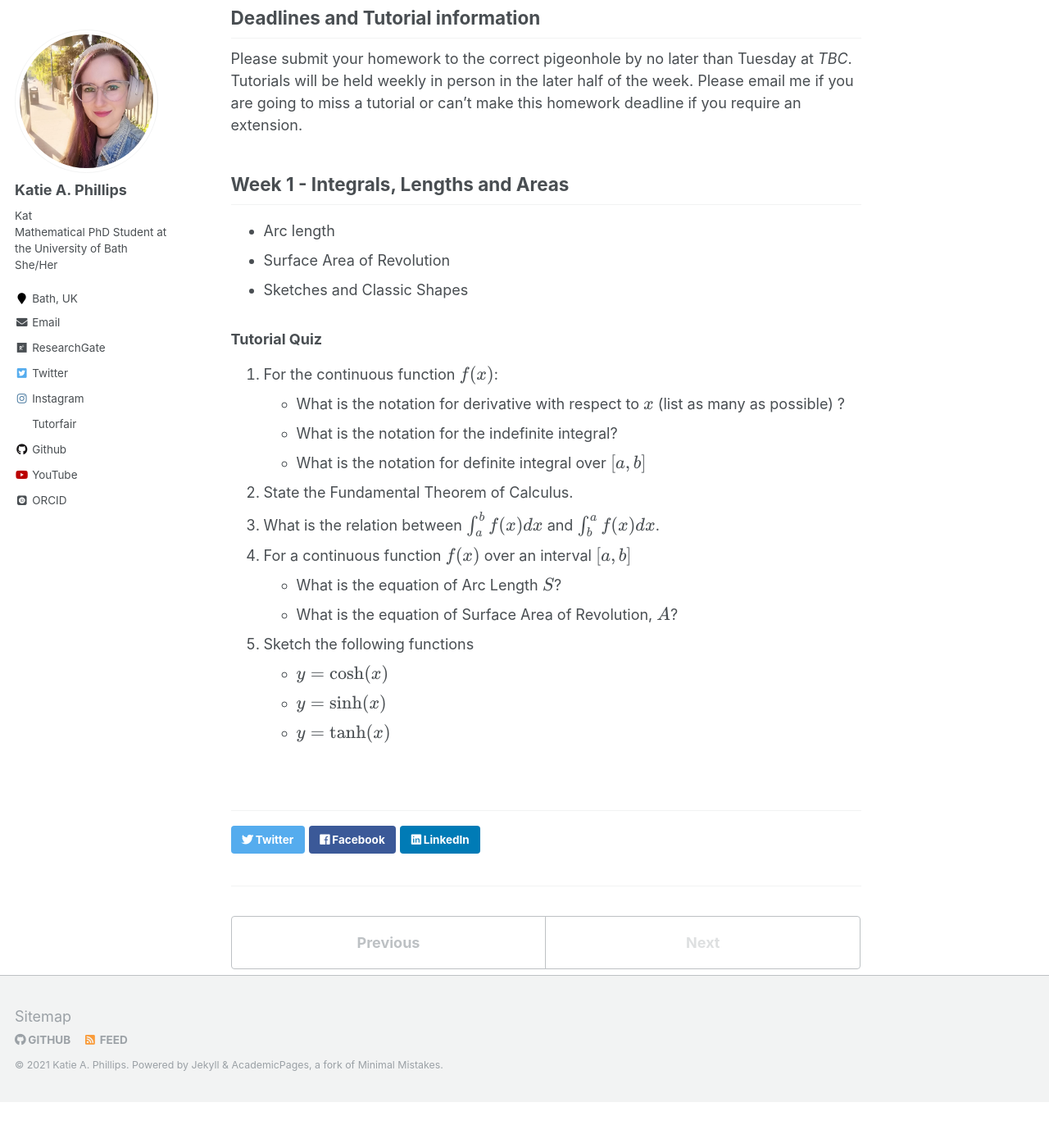
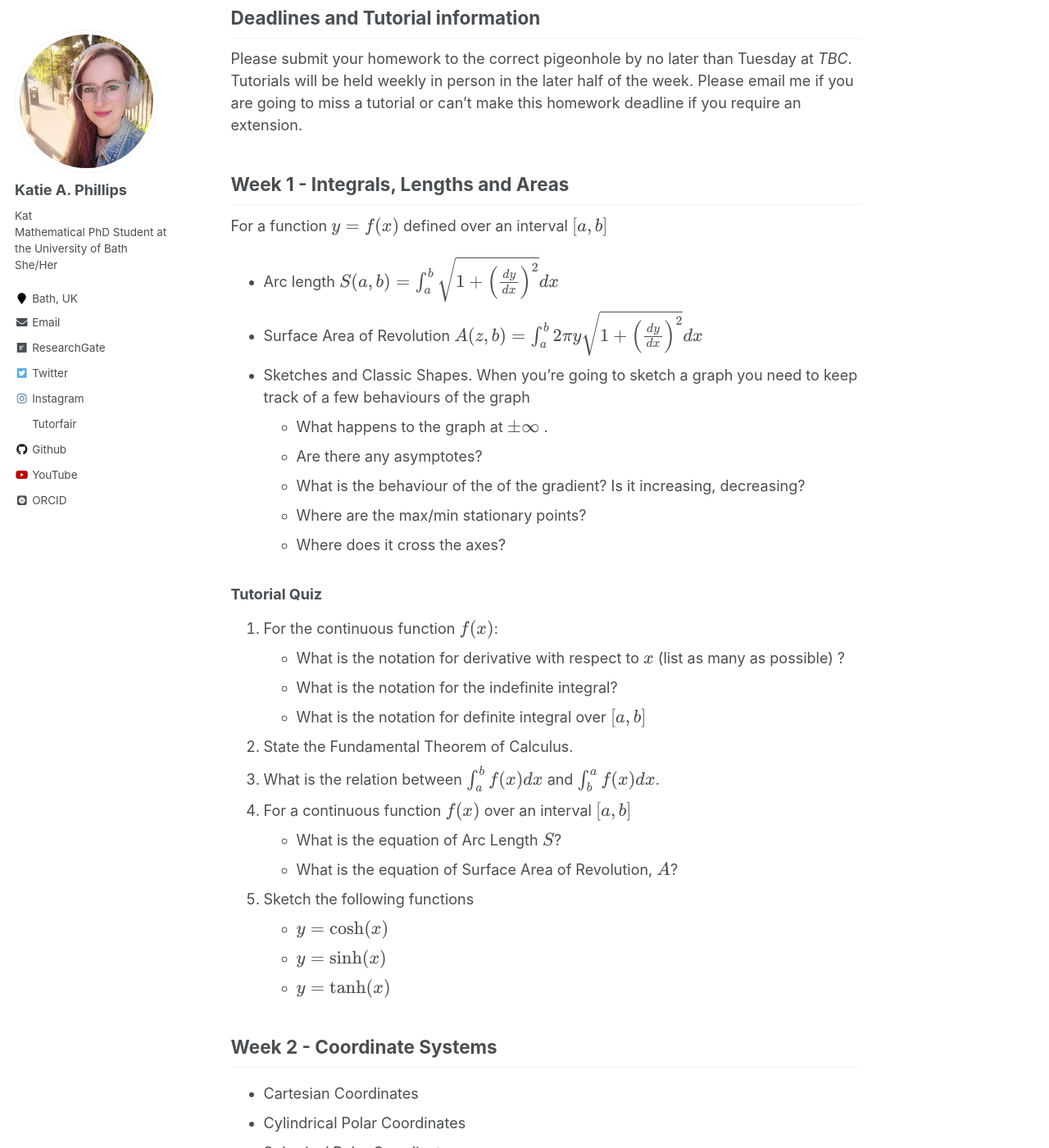
Before and after one commit to kap39/kap39.github.io, a Jekyll site: the page built from _teaching/current-subjects.md, in a window 1280 px wide and 1400 px high, scrolled down 573 px. Shown: the whole window at 82% size. Built offline with Jekyll 4.4.1, drawn with Linux system fonts in a browser that asks for light colours; some web fonts are replaced; formulas are drawn with MathJax 3; before the commit the page ends 1917 px from its top, so only the background shows below that; some of the changed text lies outside the part shown.

Commit message:
week 2 tutorial

```diff
--- a/_teaching/current-subjects.md
+++ b/_teaching/current-subjects.md
@@ -23,10 +23,16 @@
 
 
 ## Week 1 - Integrals, Lengths and Areas
+For a function \$ y=f(x) \$ defined over an interval \$[a,b]\$
+* Arc length \$ S(a,b) = \int_a^b \sqrt{1+\left(\frac{dy}{dx}\right)^2}dx \$
+* Surface Area of Revolution \$ A(z,b) = \int_a^b 2\pi y\sqrt{1+\left(\frac{dy}{dx}\right)^2} dx \$
+* Sketches and Classic Shapes. When you're going to sketch a graph you need to keep track of a few behaviours of the graph
+    * What happens to the graph at \$ \pm \infty\$ .
+    * Are there any asymptotes?
+    * What is the behaviour of the of the gradient? Is it increasing, decreasing?
+    * Where are the max/min stationary points?
+    * Where does it cross the axes?
 
-* Arc length
-* Surface Area of Revolution
-* Sketches and Classic Shapes
 
 ### Tutorial Quiz
 
@@ -45,13 +51,22 @@
     * \$ y = \tanh(x) \$
 
 
-<!--
+
 ## Week 2 - Coordinate Systems
 
  *  Cartesian Coordinates
  *  Cylindrical Polar Coordinates
  *  Spherical Polar Coordinates
 
+### Tutorial Quiz
+
+ 1.
+ 2.
+ 3.
+ 4.
+ 5.
+
+<!--
 ## Week 3 - Partial Differentials
 
 * Partial Differentiation
```
Also changed, not shown: _pages/Twitch.md (+2 -0 lines).
